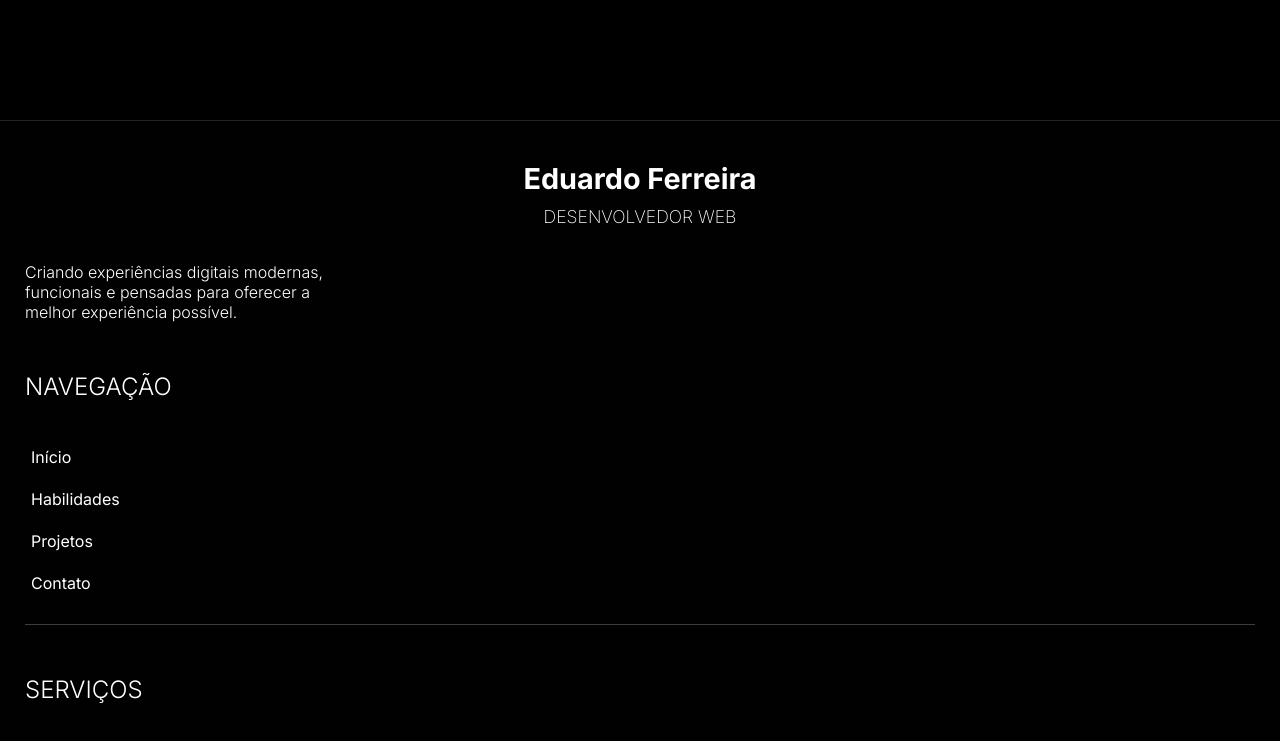
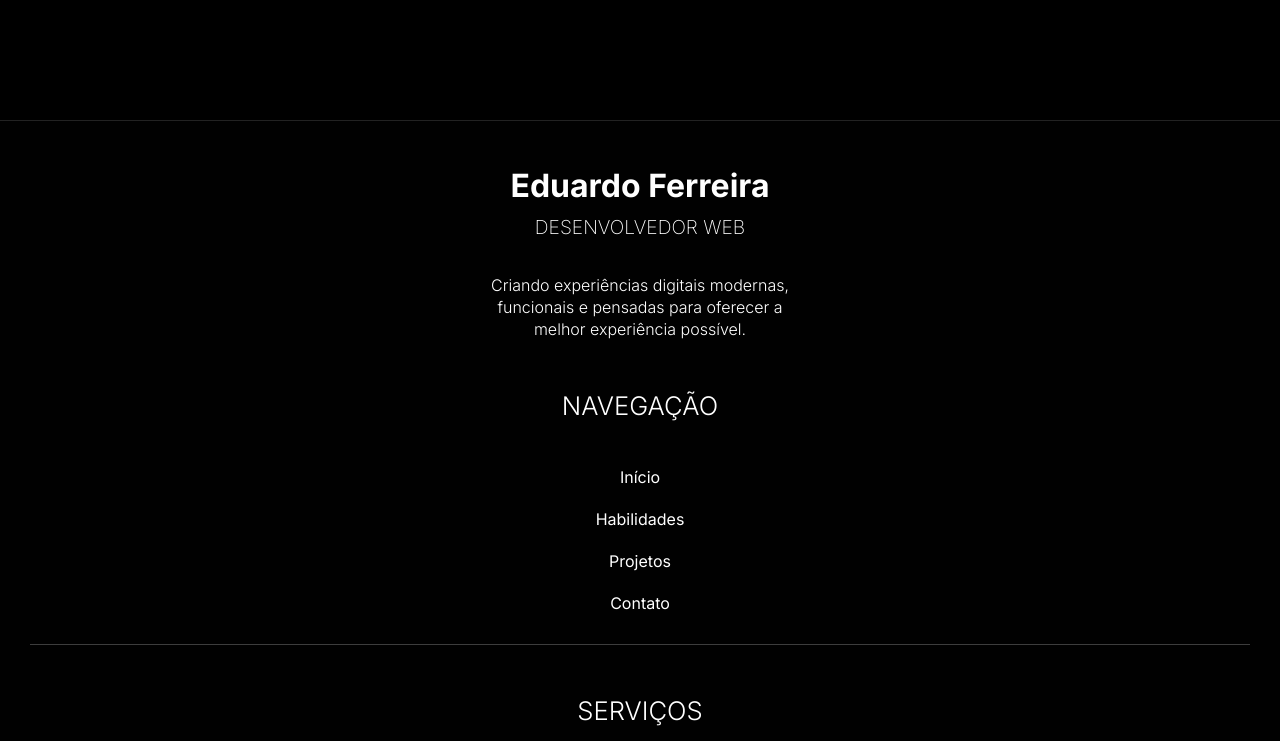
Before and after one commit to EduardoFerreiraa/eduardo-portfolio, a website: page src/pages/index.html in a window 1280 px wide. Shown: the part 4500-5241 px from the top of the page. Drawn offline with Linux system fonts and the light colour scheme.

Commit message:
feat: atualiza responsividade footer para tablets

```diff
--- a/src/css/media.css
+++ b/src/css/media.css
@@ -822,4 +822,35 @@
   .paragrafo-redesocial {
     font-size: 16px;
   }
+
+  /* FOOTER */
+  .content-footer {
+    padding: 30px;
+  }
+
+  #footer-titulo {
+    font-size: 2rem;
+  }
+
+  #paragrafo-desenvolvedor {
+    font-size: 1.2rem;
+  }
+
+  #footer-descricao {
+    text-align: center;
+    font-size: 16px;
+    line-height: 22px;
+  }
+
+  .titulo-navegacao {
+    text-align: center;
+    font-size: 1.6rem;
+  }
+
+  #footer-actions,
+  #footer-servicos, #footer-contato {
+    flex-direction: column;
+    justify-content: center;
+    align-items: center;
+  }
 }
```
